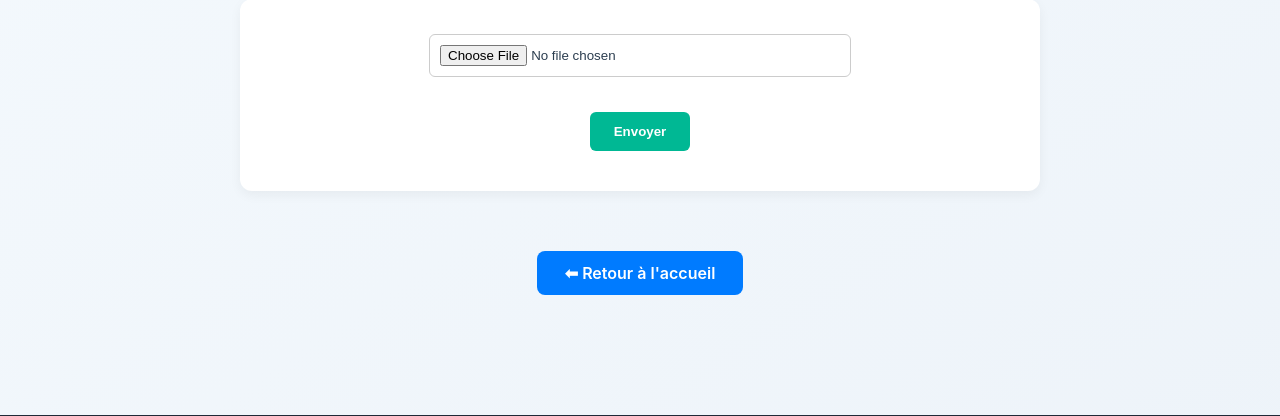
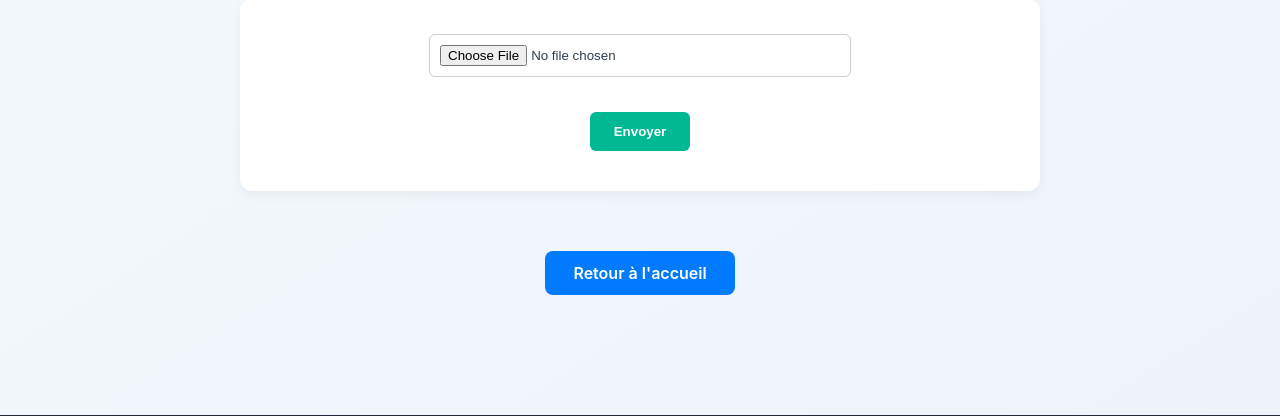
Before and after one commit to LouisMonin/Gestionnaire-Factures, a Flask app: page /upload in a window 1280 px wide. Shown: the part 295-711 px from the top of the page. Run offline with Flask 3, Linux system fonts and the light colour scheme; a user stored in the database is signed in.

Commit message:
Update upload.html

```diff
--- a/gestion_factures/templates/upload.html
+++ b/gestion_factures/templates/upload.html
@@ -15,7 +15,7 @@
             <button type="submit">Envoyer</button>
         </form>
         <div style="text-align:center">
-            <a class="button return-home" href="/">⬅ Retour à l'accueil</a>
+            <a class="button return-home" href="/">Retour à l'accueil</a>
         </div>
     </div>
 
```
